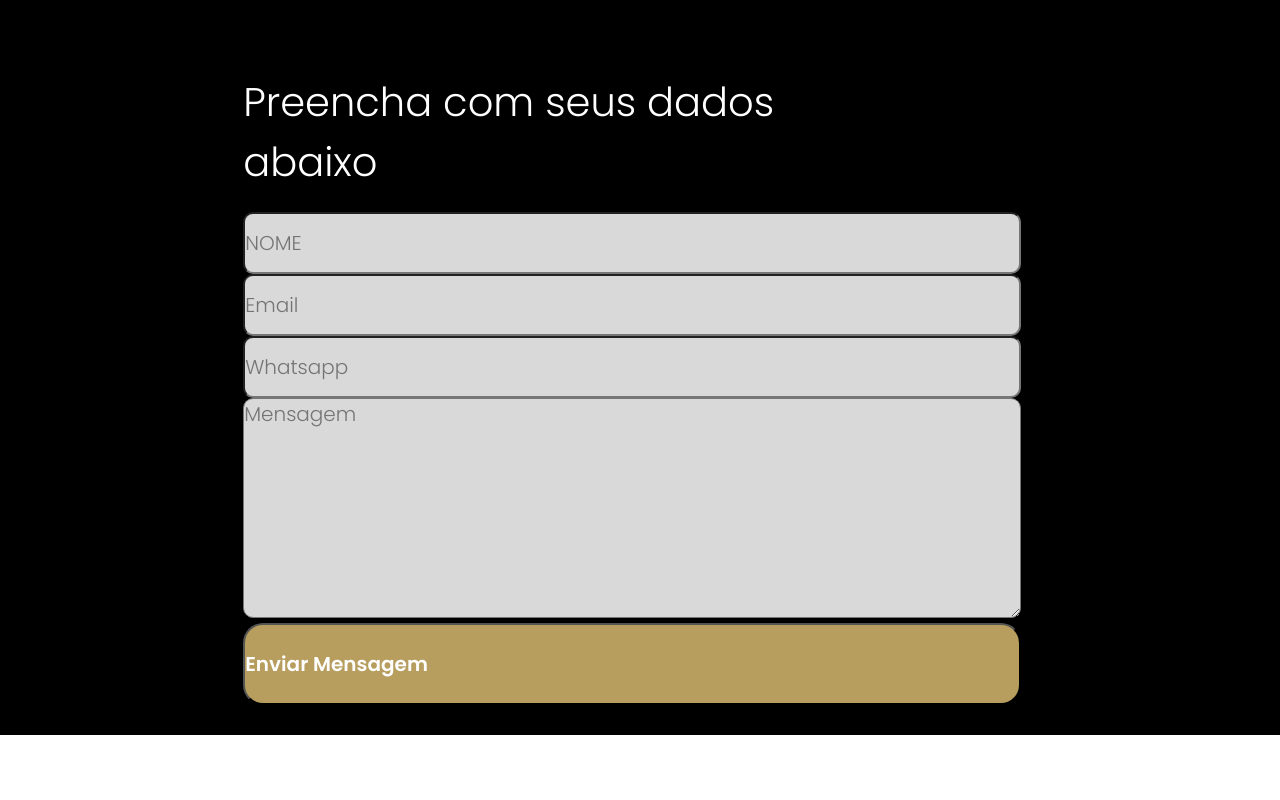
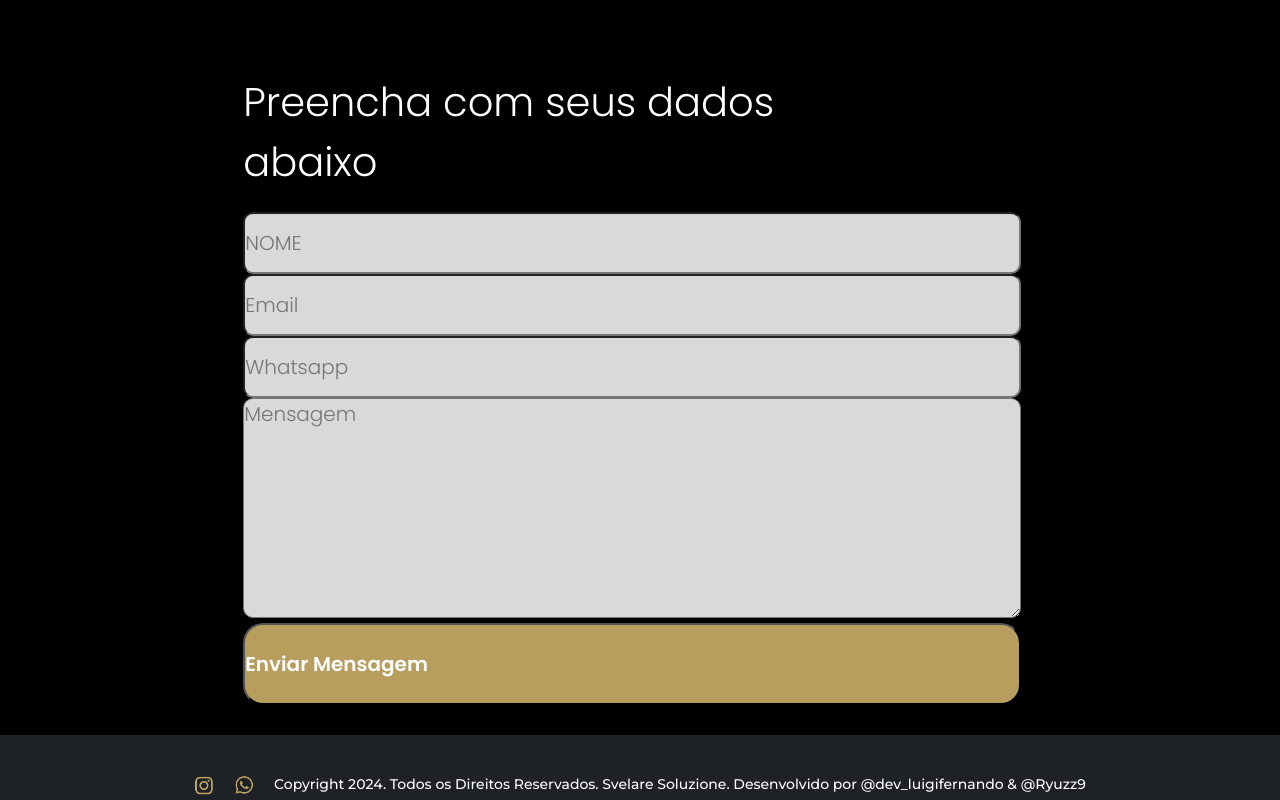
Before and after one commit to Ryuzz9/svelareSolucine.page, a React (Vite) app: page / in a window 1280 px wide. Shown: the part 6624-7424 px from the top of the page. Before the commit the page ends 7359 px from the top, so only its background shows below. Built offline with nearby package versions, Linux system fonts and the light colour scheme.

Commit message:
footerAtualizado

```diff
--- a/src/App.jsx
+++ b/src/App.jsx
@@ -7,6 +7,7 @@ import SaibaMais from './Components/Sections/SaibaMais'
 import Sobre from './Components/Sections/Sobre';
 import Parceiros from './Components/Sections/Parceiros';
 import Contato from './Components/Sections/Contato';
+import Footer from './Components/Sections/Footer';
 function App() {
 
 
@@ -19,6 +20,7 @@ function App() {
       <Sobre />
       <Parceiros />
       <Contato />
+      <Footer />
 
     </>
   )
--- a/src/Components/Header/Header.module.css
+++ b/src/Components/Header/Header.module.css
@@ -265,8 +265,12 @@
     }
 
     .logo {
-        margin-top: 15px;
+        margin-top: 10px;
 
+    }
+    .logo img{
+        width: 70px;
+        height: auto;
     }
 
     .container {
@@ -303,7 +307,7 @@
 
     .menu img {
         display: flex;
-        width: 44px;
+        width: 60px;
         height: 80px;
     }
 
--- a/src/Components/Main/Main.module.css
+++ b/src/Components/Main/Main.module.css
@@ -269,7 +269,7 @@
         height: 15vh;
         display: flex;
         position: absolute;
-        top: 107%;
+        top: 103%;
         left: 50%;
         align-items: center;
         transform: translate(-50%, -50%);
@@ -522,6 +522,7 @@
         width: 100%;
         height: 110vh;
         background-size: cover;
+        background-position: center top;
         margin-top: -80px;
         display: flex;
         flex-direction: column;
--- /dev/null
+++ b/src/Components/Sections/Footer/Footer.module.css
@@ -0,0 +1,111 @@
+@import url('https://fonts.googleapis.com/css2?family=Poppins:ital,wght@0,100;0,200;0,300;0,400;0,500;0,600;0,700;0,800;0,900;1,100;1,200;1,300;1,400;1,500;1,600;1,700;1,800;1,900&display=swap');
+@import 'animate.css';
+
+.footer {
+
+    width: 100%;
+    height: auto;
+    flex-shrink: 0;
+    background: #1E2126;
+}
+
+.container {
+    display: flex;
+    justify-content: center;
+    padding-top: 40px;
+
+}
+
+.contentImg img {
+
+    padding-right: 20px;
+
+
+
+}
+
+.content p {
+    color: white;
+    font-family: Montserrat;
+    font-size: 20px;
+    font-style: normal;
+    font-weight: 500;
+    line-height: normal;
+}
+
+@media (max-width: 1366px) {
+
+    .footer {
+
+        width: 100%;
+        height: auto;
+        flex-shrink: 0;
+        background: #1E2126;
+    }
+
+    .container {
+        display: flex;
+        justify-content: center;
+
+
+    }
+
+    .contentImg img {
+
+        padding-right: 20px;
+        width: 40px;
+        height: auto;
+
+
+
+    }
+
+    .content p {
+        color: white;
+        font-family: Montserrat;
+        font-size: 14px;
+        font-style: normal;
+        font-weight: 500;
+        line-height: normal;
+    }
+
+
+
+}
+
+@media (max-width: 768px) {
+
+
+
+    .footer {
+        width: 100%;
+        height: auto;
+        background: #1E2126;
+    }
+
+    .container {
+        display: flex;
+        flex-direction: column;
+        align-items: center;
+        padding-top: 0;
+    }
+
+    .contentImg img {
+        padding-right: 20px;
+        width: 40px;
+        height: auto;
+    }
+
+    .content p {
+        display: block;
+        color: white;
+        font-family: Montserrat, sans-serif;
+        /* Adiciona fallback para fontes */
+        font-size: 12px;
+        font-style: normal;
+        font-weight: 500;
+        line-height: normal;
+
+
+    }
+}
--- /dev/null
+++ b/src/Components/Sections/Footer/index.jsx
@@ -0,0 +1,41 @@
+import { useEffect } from "react";
+import styles from './Footer.module.css';
+import AOS from "aos";
+import "aos/dist/aos.css";
+import iconWhasapp from "/src/assets/img/whatsappIcon.png"
+import iconInstagram from "/src/assets/img/instagramImg.png"
+
+function Footer() {
+    useEffect(() => {
+        AOS.init({
+            duration: 1000, // Duração da animação
+            easing: "ease-in-out", // Tipo de easing
+            once: true, // Animação ocorre apenas uma vez
+        });
+    }, []);
+
+    return (
+
+        <footer className={styles.footer}>
+            <div className={styles.container}>
+            <div className={styles.contentImg}>
+                <img src={iconInstagram} alt="instaIcon" />
+                <img src={iconWhasapp} alt="zapIcon" />
+            </div>
+            <div className={styles.content}>
+                <p>Copyright 2024. Todos os Direitos Reservados. Svelare Soluzione. Desenvolvido por @dev_luigifernando & @Ryuzz9</p>
+
+            </div>
+            </div>
+
+
+
+        </footer>
+
+
+    );
+
+
+}
+
+export default Footer
```
Also changed, not shown: src/assets/img/instagramImg.png (added), src/assets/img/whatsappIcon.png (added).
